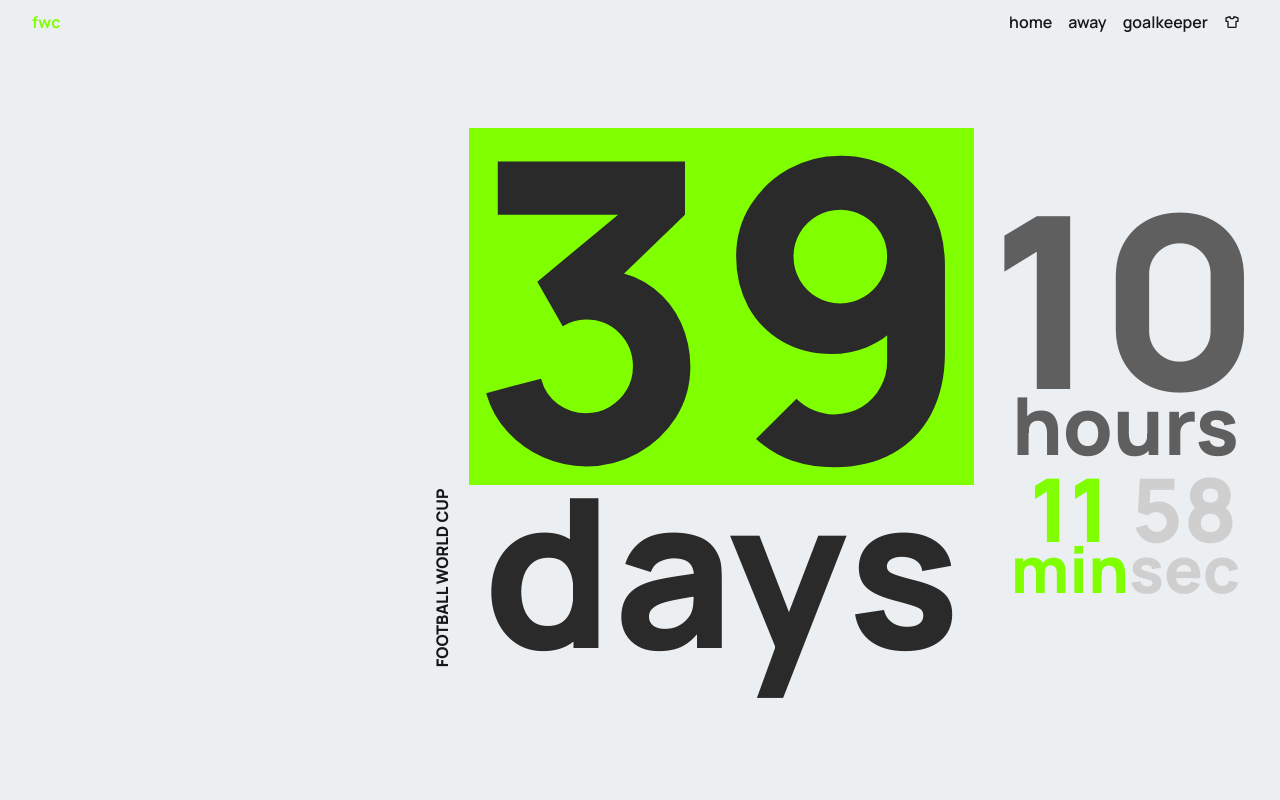
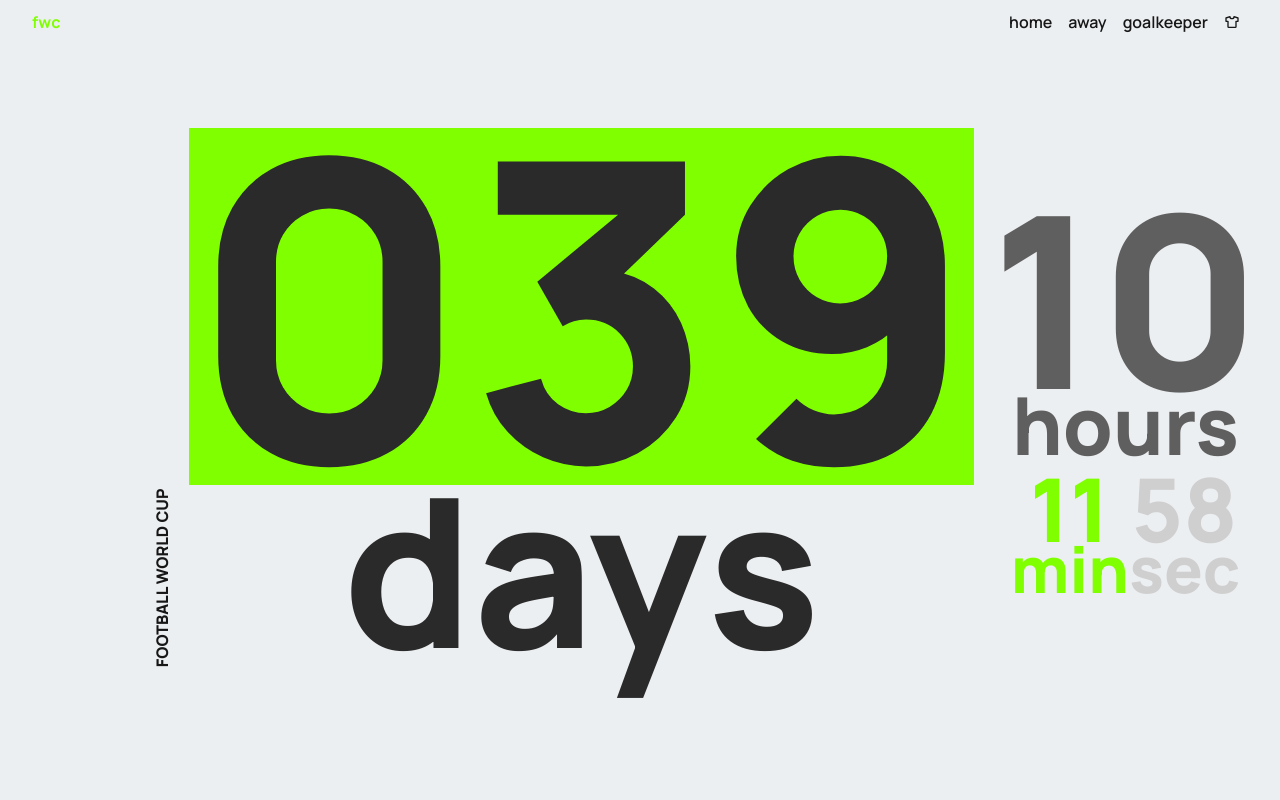
Before and after one commit to chaeBrian/curso-react-ch, a React (Create React App) app: page / in a window 1280 px wide. Shown: the top 800 px of the page. Built offline with nearby package versions, Linux system fonts and the light colour scheme; no server answers; the database is empty.

Commit message:
firebase confg

```diff
--- a/src/Components/Clock/Clock.jsx
+++ b/src/Components/Clock/Clock.jsx
@@ -5,7 +5,7 @@ const Clock = ({ timerDays, timerHours, timerMinutes, timerSeconds }) => {
     <Fragment>
       <section className="clock__container">
         <div className="clock__days">
-          <span>{timerDays}</span>
+          <span>0{timerDays}</span>
           <span>days</span>
         </div>
         <div className="clock__container--second">
--- a/src/Components/Form/Form.jsx
+++ b/src/Components/Form/Form.jsx
@@ -1,7 +1,7 @@
 import React, {useState} from 'react';
 import {addDoc, collection, serverTimestamp} from 'firebase/firestore';
 import './form.css';
-import { dataBase } from '../Main/FirebaseConfig/FirebaseConfig.jsx';
+import { dataBase } from '../../FirebaseConfig/FirebaseConfig.jsx';
 
 const Form = ({cart, total, clear, handleId}) => {
 
--- a/src/Components/Main/ItemDetailContainer/ItemDetailContainer.jsx
+++ b/src/Components/Main/ItemDetailContainer/ItemDetailContainer.jsx
@@ -3,7 +3,7 @@ import ItemDetail from "./ItemDetail/ItemDetail";
 //import { Products } from "../../Mock/Products";
 import { useParams } from "react-router-dom";
 //Firebase
-import { dataBase } from '../FirebaseConfig/FirebaseConfig.jsx';
+import { dataBase } from '../../../FirebaseConfig/FirebaseConfig.jsx';
 import { getDoc, doc, collection } from 'firebase/firestore';
 
 const ItemDetailContainer = () => {
--- a/src/Components/Main/ItemListContainer/ItemListContainer.jsx
+++ b/src/Components/Main/ItemListContainer/ItemListContainer.jsx
@@ -7,7 +7,7 @@ import { useParams } from 'react-router-dom';
 import './itemListContainer.css';
 //Firebase
 import { collection, getDocs, query, where } from 'firebase/firestore';
-import { dataBase } from '../FirebaseConfig/FirebaseConfig.jsx';
+import { dataBase } from '../../../FirebaseConfig/FirebaseConfig.jsx';
 
 const ItemListContainer = (props) => {
 
```
Also changed, not shown: src/FirebaseConfig/FirebaseConfig.jsx (renamed from src/Components/Main/FirebaseConfig/FirebaseConfig.jsx).
